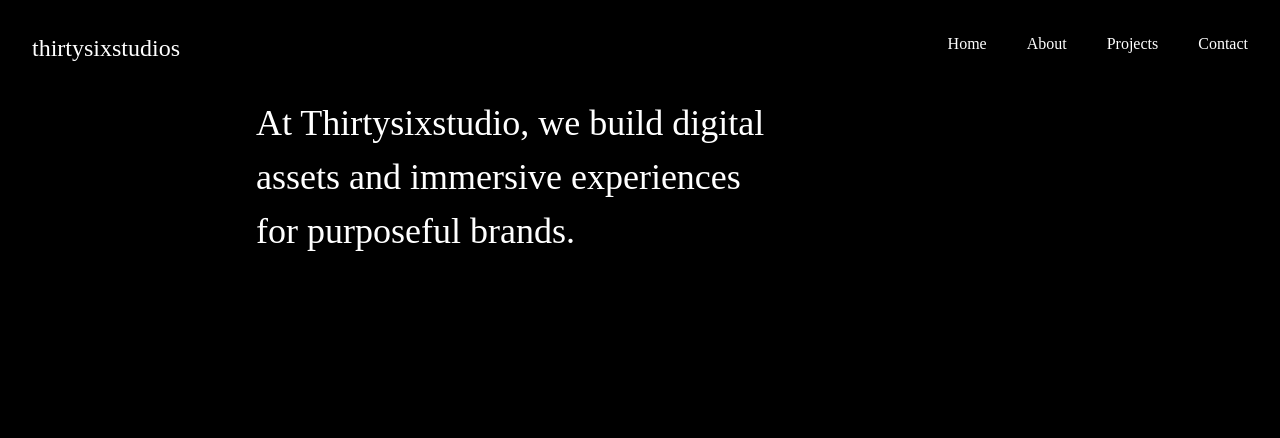
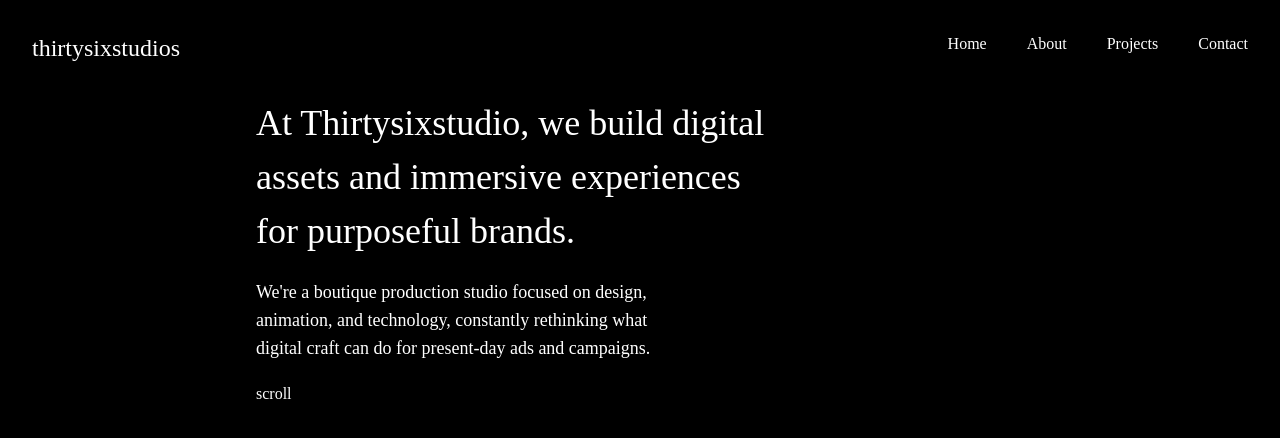
Before and after one commit to Sanchali-rif/frontend-practice, a React (Vite) app: page / in a window 1280 px wide. Shown: the top 438 px of the page. Built offline with nearby package versions, Linux system fonts and the light colour scheme.

Commit message:
feat: enhance App component with additional descriptive text and scrolling prompt for improved user experience

```diff
--- a/src/App.jsx
+++ b/src/App.jsx
@@ -35,11 +35,15 @@
           </div>
         </nav>
         <div className="textcontainer w-full ps-[20%]">
-        <div className="text w-[50%]">
-          <h3 className="text-4xl leading-[1.5]">
-          At Thirtysixstudio, we build digital assets and immersive experiences for purposeful brands.
-          </h3>
-        </div>
+          <div className="text w-[50%]">
+            <h3 className="text-4xl leading-[1.5]">
+            At Thirtysixstudio, we build digital assets and immersive experiences for purposeful brands.
+            </h3>
+            <p className="text-lg w-[80%] mt-5 font-normal">
+            We're a boutique production studio focused on design, animation, and technology, constantly rethinking what digital craft can do for present-day ads and campaigns.
+            </p>
+            <p className="text-md mt-5">scroll</p>
+          </div>
         </div>
         </div>
     </div>
```
